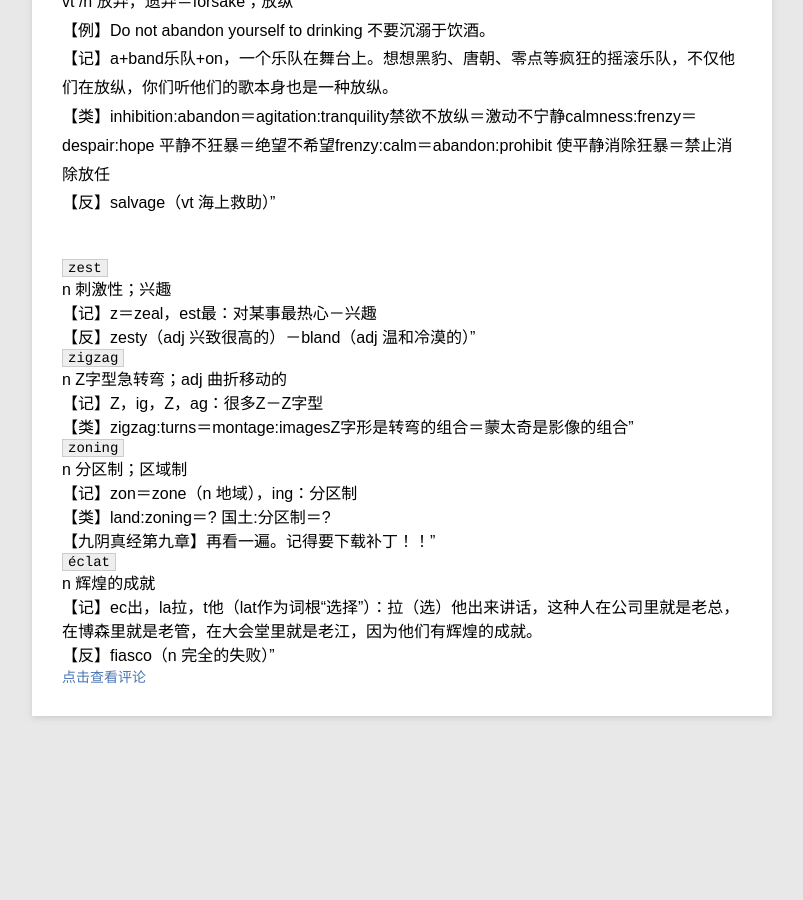
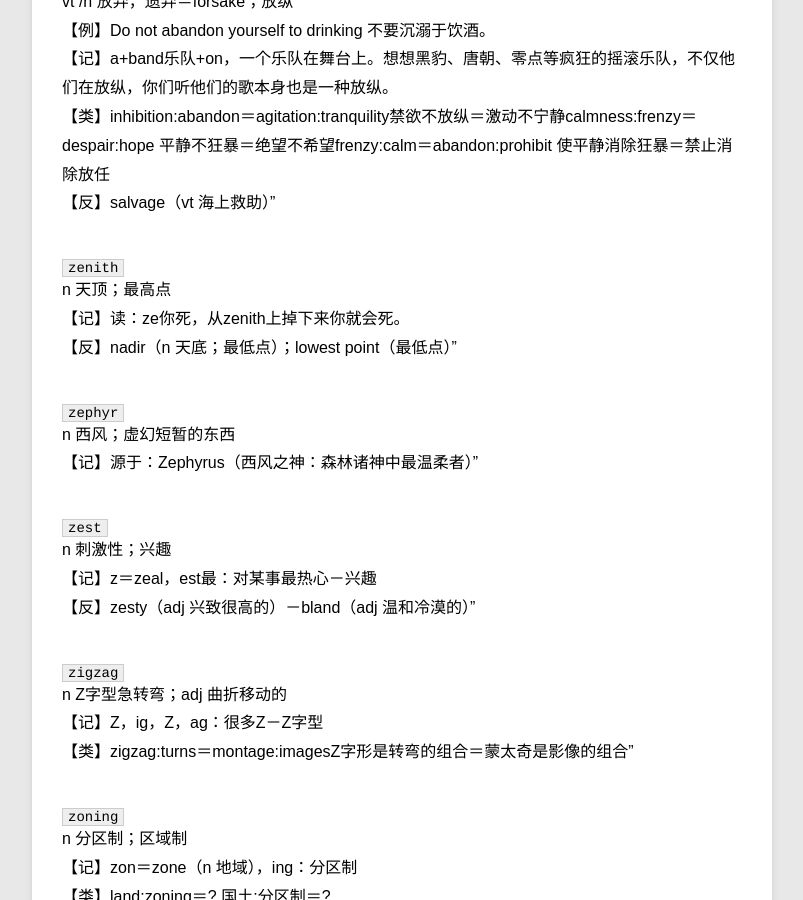
Before and after one commit to JuuW/blog, a Jekyll site: the page built from _posts/blog/2015-08-13-Red_Bibble(A).md, in a window 1280 px wide and 900 px high, scrolled down 679 px. Shown: the whole window, without its empty margins (78-881 px from the left). Built offline with Jekyll 4.4.1, drawn with Linux system fonts in a browser that asks for light colours; before the commit the page ends 1475 px from its top, so only the background shows below that.

Commit message:
Update 2015-08-13-Red_Bibble(A).md

```diff
--- a/_posts/blog/2015-08-13-Red_Bibble(A).md
+++ b/_posts/blog/2015-08-13-Red_Bibble(A).md
@@ -11,10 +11,20 @@
 # `abandon`
 vt /n 放弃，遗弃＝forsake；放纵<br />【例】Do not abandon yourself to drinking 不要沉溺于饮酒。<br />【记】a+band乐队+on，一个乐队在舞台上。想想黑豹、唐朝、零点等疯狂的摇滚乐队，不仅他们在放纵，你们听他们的歌本身也是一种放纵。<br />【类】inhibition:abandon＝agitation:tranquility禁欲不放纵＝激动不宁静calmness:frenzy＝despair:hope  平静不狂暴＝绝望不希望frenzy:calm＝abandon:prohibit  使平静消除狂暴＝禁止消除放任<br />【反】salvage（vt 海上救助）"<br/>
 
-# `zest`<br/>n 刺激性；兴趣<br />【记】z＝zeal，est最：对某事最热心－兴趣<br />【反】zesty（adj 兴致很高的）－bland（adj 温和冷漠的）"<br/>
+# `zenith`
+n 天顶；最高点<br />【记】读：ze你死，从zenith上掉下来你就会死。<br />【反】nadir（n 天底；最低点）；lowest point（最低点）"<br/>
 
-# `zigzag`<br/>n Z字型急转弯；adj 曲折移动的<br />【记】Z，ig，Z，ag：很多Z－Z字型<br />【类】zigzag:turns＝montage:imagesZ字形是转弯的组合＝蒙太奇是影像的组合"<br/>
+# `zephyr`
+n 西风；虚幻短暂的东西<br />【记】源于：Zephyrus（西风之神：森林诸神中最温柔者）"<br/>
 
-# `zoning`<br/>n 分区制；区域制<br />【记】zon＝zone（n 地域），ing：分区制<br />【类】land:zoning＝?   国土:分区制＝?<br />【九阴真经第九章】再看一遍。记得要下载补丁！！"<br/>
+# `zest`
+n 刺激性；兴趣<br />【记】z＝zeal，est最：对某事最热心－兴趣<br />【反】zesty（adj 兴致很高的）－bland（adj 温和冷漠的）"<br/>
 
-# `éclat`<br/>n 辉煌的成就<br />【记】ec出，la拉，t他（lat作为词根“选择”）：拉（选）他出来讲话，这种人在公司里就是老总，在博森里就是老管，在大会堂里就是老江，因为他们有辉煌的成就。<br />【反】fiasco（n 完全的失败）"<br/>
+# `zigzag`
+n Z字型急转弯；adj 曲折移动的<br />【记】Z，ig，Z，ag：很多Z－Z字型<br />【类】zigzag:turns＝montage:imagesZ字形是转弯的组合＝蒙太奇是影像的组合"<br/>
+
+# `zoning`
+n 分区制；区域制<br />【记】zon＝zone（n 地域），ing：分区制<br />【类】land:zoning＝?   国土:分区制＝?<br />【九阴真经第九章】再看一遍。记得要下载补丁！！"<br/>
+
+# `éclat`
+n 辉煌的成就<br />【记】ec出，la拉，t他（lat作为词根“选择”）：拉（选）他出来讲话，这种人在公司里就是老总，在博森里就是老管，在大会堂里就是老江，因为他们有辉煌的成就。<br />【反】fiasco（n 完全的失败）"<br/>
```
